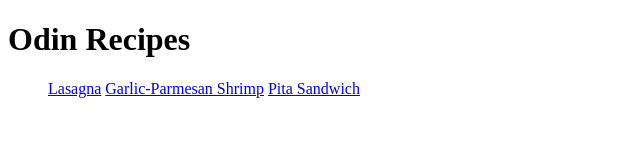
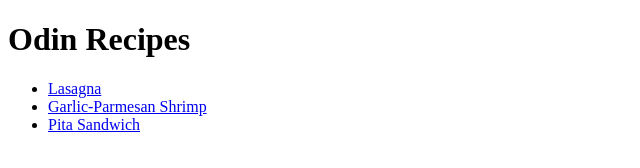
Before and after one commit to dnzayit/odin-recipes, a plain HTML site: page index.html in a window 1280 px wide. Shown: the whole page, without its empty margins (0-640 px from the left). Drawn offline with Linux system fonts and the light colour scheme.

Commit message:
add list elemets to recipe links

```diff
--- a/index.html
+++ b/index.html
@@ -9,9 +9,9 @@
 <body>
     <h1>Odin Recipes</h1>
     <ul>
-        <a href="recipes/lasagna.html">Lasagna</a>
-        <a href="recipes/shrimp.html">Garlic-Parmesan Shrimp</a>
-        <a href="recipes/pita_sandwich.html">Pita Sandwich</a>
+        <li><a href="recipes/lasagna.html">Lasagna</a></li>
+        <li><a href="recipes/shrimp.html">Garlic-Parmesan Shrimp</a></li>
+        <li><a href="recipes/pita_sandwich.html">Pita Sandwich</a></li>
     </ul>
 
 </body>
```
